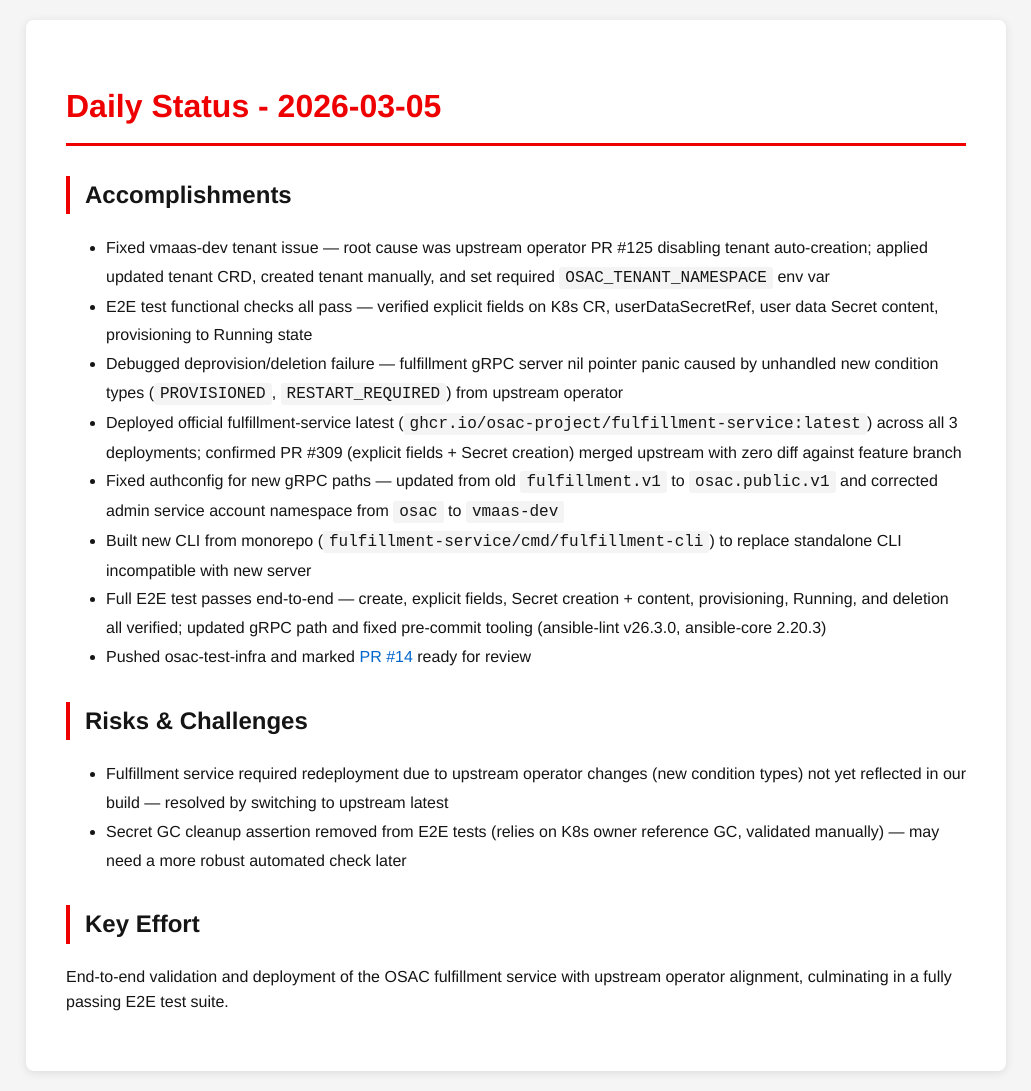
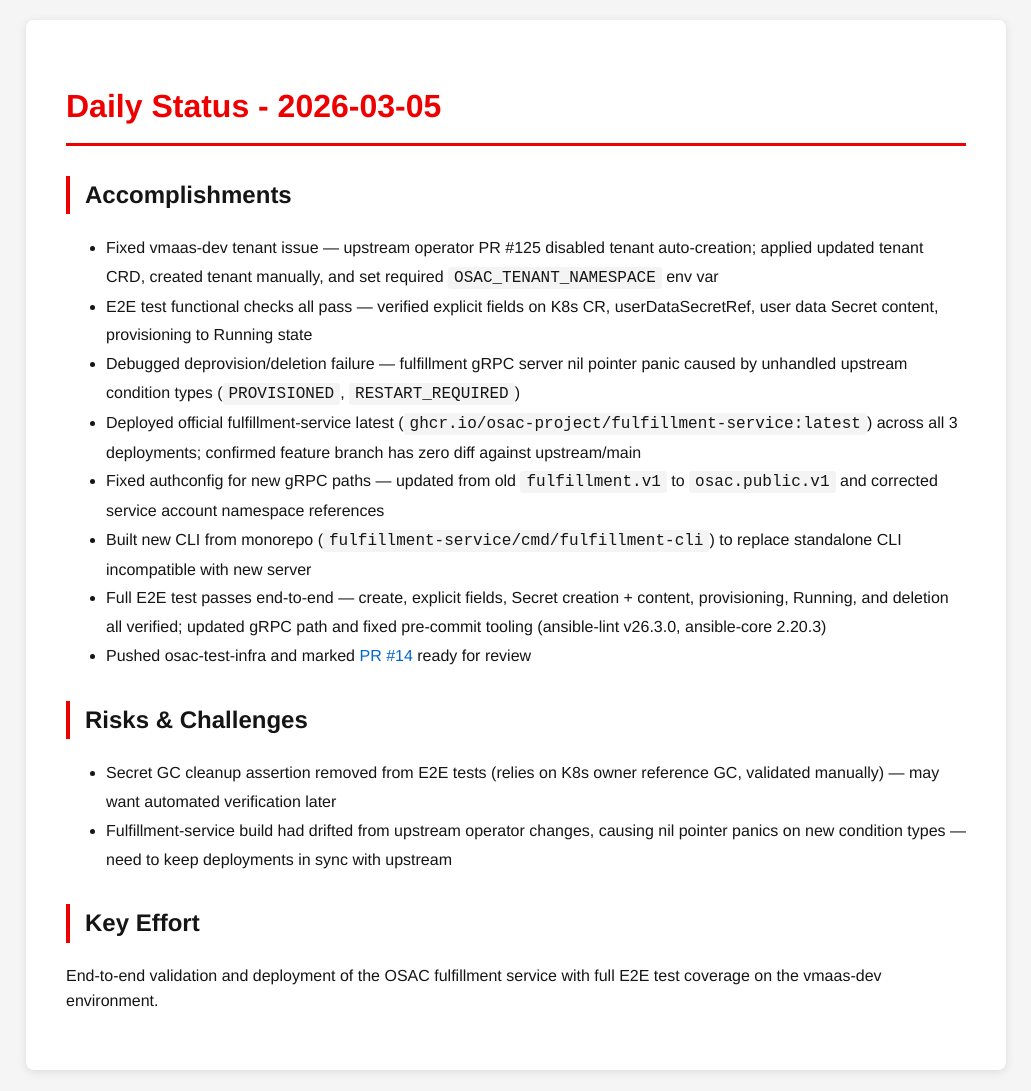
Before and after one commit to tzvatot/daily-status, a Jekyll site: the page built from 2026-03-05.md, in a window 1280 px wide. Shown: the whole page, without its empty margins (124-1155 px from the left). Built offline with Jekyll 4.4.1, drawn with Linux system fonts in a browser that asks for light colours.

Commit message:
Daily status update - 2026-03-05

```diff
--- a/2026-03-05.md
+++ b/2026-03-05.md
@@ -7,18 +7,18 @@ date: 2026-03-05
 # Daily Status - 2026-03-05
 
 ## Accomplishments
-- Fixed vmaas-dev tenant issue — root cause was upstream operator PR #125 disabling tenant auto-creation; applied updated tenant CRD, created tenant manually, and set required `OSAC_TENANT_NAMESPACE` env var
+- Fixed vmaas-dev tenant issue — upstream operator PR #125 disabled tenant auto-creation; applied updated tenant CRD, created tenant manually, and set required `OSAC_TENANT_NAMESPACE` env var
 - E2E test functional checks all pass — verified explicit fields on K8s CR, userDataSecretRef, user data Secret content, provisioning to Running state
-- Debugged deprovision/deletion failure — fulfillment gRPC server nil pointer panic caused by unhandled new condition types (`PROVISIONED`, `RESTART_REQUIRED`) from upstream operator
-- Deployed official fulfillment-service latest (`ghcr.io/osac-project/fulfillment-service:latest`) across all 3 deployments; confirmed PR #309 (explicit fields + Secret creation) merged upstream with zero diff against feature branch
-- Fixed authconfig for new gRPC paths — updated from old `fulfillment.v1` to `osac.public.v1` and corrected admin service account namespace from `osac` to `vmaas-dev`
+- Debugged deprovision/deletion failure — fulfillment gRPC server nil pointer panic caused by unhandled upstream condition types (`PROVISIONED`, `RESTART_REQUIRED`)
+- Deployed official fulfillment-service latest (`ghcr.io/osac-project/fulfillment-service:latest`) across all 3 deployments; confirmed feature branch has zero diff against upstream/main
+- Fixed authconfig for new gRPC paths — updated from old `fulfillment.v1` to `osac.public.v1` and corrected service account namespace references
 - Built new CLI from monorepo (`fulfillment-service/cmd/fulfillment-cli`) to replace standalone CLI incompatible with new server
 - Full E2E test passes end-to-end — create, explicit fields, Secret creation + content, provisioning, Running, and deletion all verified; updated gRPC path and fixed pre-commit tooling (ansible-lint v26.3.0, ansible-core 2.20.3)
 - Pushed osac-test-infra and marked [PR #14](https://github.com/osac-project/osac-test-infra/pull/14) ready for review
 
 ## Risks & Challenges
-- Fulfillment service required redeployment due to upstream operator changes (new condition types) not yet reflected in our build — resolved by switching to upstream latest
-- Secret GC cleanup assertion removed from E2E tests (relies on K8s owner reference GC, validated manually) — may need a more robust automated check later
+- Secret GC cleanup assertion removed from E2E tests (relies on K8s owner reference GC, validated manually) — may want automated verification later
+- Fulfillment-service build had drifted from upstream operator changes, causing nil pointer panics on new condition types — need to keep deployments in sync with upstream
 
 ## Key Effort
-End-to-end validation and deployment of the OSAC fulfillment service with upstream operator alignment, culminating in a fully passing E2E test suite.
+End-to-end validation and deployment of the OSAC fulfillment service with full E2E test coverage on the vmaas-dev environment.
```
